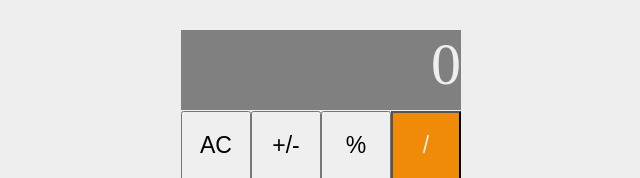
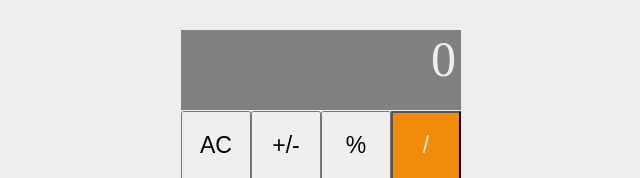
Before and after one commit to avakrishn/calculator, a plain HTML site: page index.html in a window 1280 px wide. Shown: the top 178 px of the page, 319-959 px from the left. Drawn offline with Linux system fonts and the light colour scheme.

Commit message:
update style for display

```diff
--- a/style.css
+++ b/style.css
@@ -13,10 +13,11 @@ body, html{
 #display{
     height: 80px;
     margin-bottom: 0.6px;
+    padding-right: 5px;
     background: grey;
     color: #eee;
     text-align: end;
-    font-size: 60px;
+    font-size: 50px;
 }
 
 #keypad{
```
